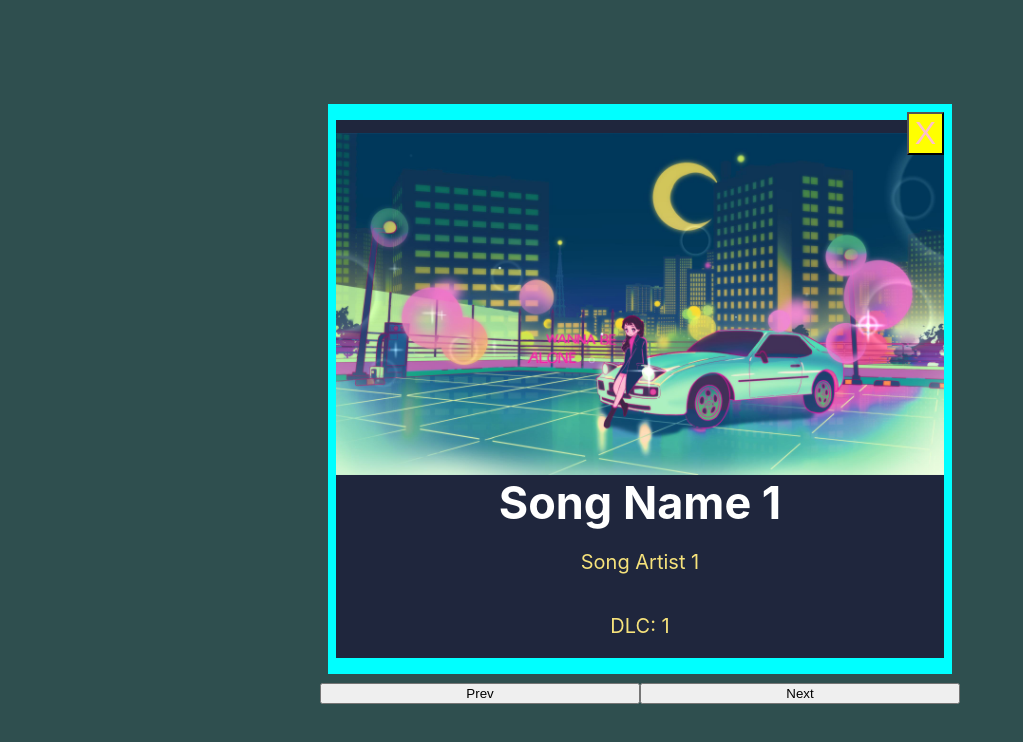
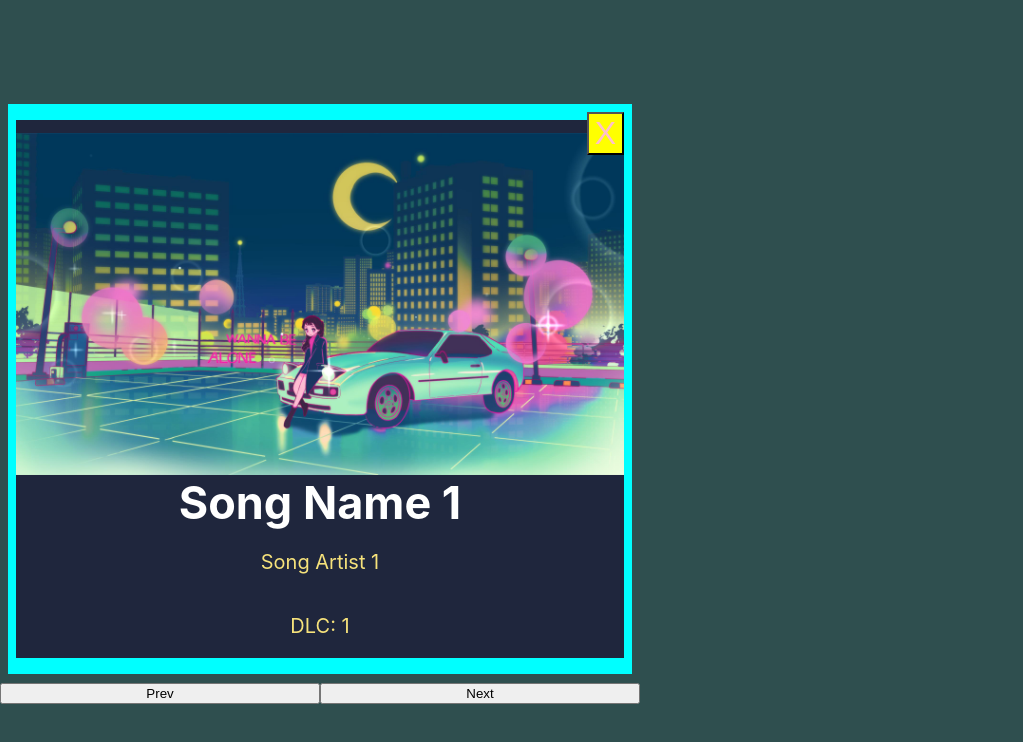
Before and after one commit to Enired/dj-max-site, a React (Create React App) app: page / in a window 1280 px wide. Shown: the top 742 px of the page, without its empty margins (0-1023 px from the left). Built offline with nearby package versions, Linux system fonts and the light colour scheme.

Commit message:
Move to page

```diff
--- a/src/App.js
+++ b/src/App.js
@@ -1,33 +1,16 @@
 import logo from './logo.svg';
 import './App.css';
-import SongTile from './components/SongTile';
-import Carousel from './components/Carousel';
+import Playlist from './pages/Playlist';
 
 
-const listOfSongObjTEST = () => {
-  const songList = []
-  for(let i=1; i<=5; i++){
-    const song = {
-      name: `Song Name ${i}`,
-      artist: `Song Artist ${i}`,
-      pack: `DLC: ${i}`
-    }
 
-    songList.push(song);
-  }
-  return songList;
-};
 
 const App = () => {
 
-  const songList = listOfSongObjTEST();
-  const items = songList.map((song, index)=>{
-    return <SongTile name={song.name} artist={song.artist} pack={song.pack} key={index}/>
-  })
 
   return (
     <div className="App">
-      <Carousel items={items}/>
+      <Playlist/>
     </div>
   );
 }
--- /dev/null
+++ b/src/pages/Playlist.jsx
@@ -0,0 +1,33 @@
+import SongTile from '../components/SongTile';
+import Carousel from '../components/Carousel';
+
+
+const listOfSongObjTEST = () => {
+  const songList = []
+  for(let i=1; i<=5; i++){
+    const song = {
+      name: `Song Name ${i}`,
+      artist: `Song Artist ${i}`,
+      pack: `DLC: ${i}`
+    }
+
+    songList.push(song);
+  }
+  return songList;
+};
+
+const Playlist = () => {
+  const songList = listOfSongObjTEST();
+  const items = songList.map((song, index)=>{
+    return <SongTile name={song.name} artist={song.artist} pack={song.pack} key={index}/>
+  })
+
+
+  return(
+    <div className="playlist-page">
+      <Carousel items={items}/>
+    </div>
+  )
+}
+
+export default Playlist
```
